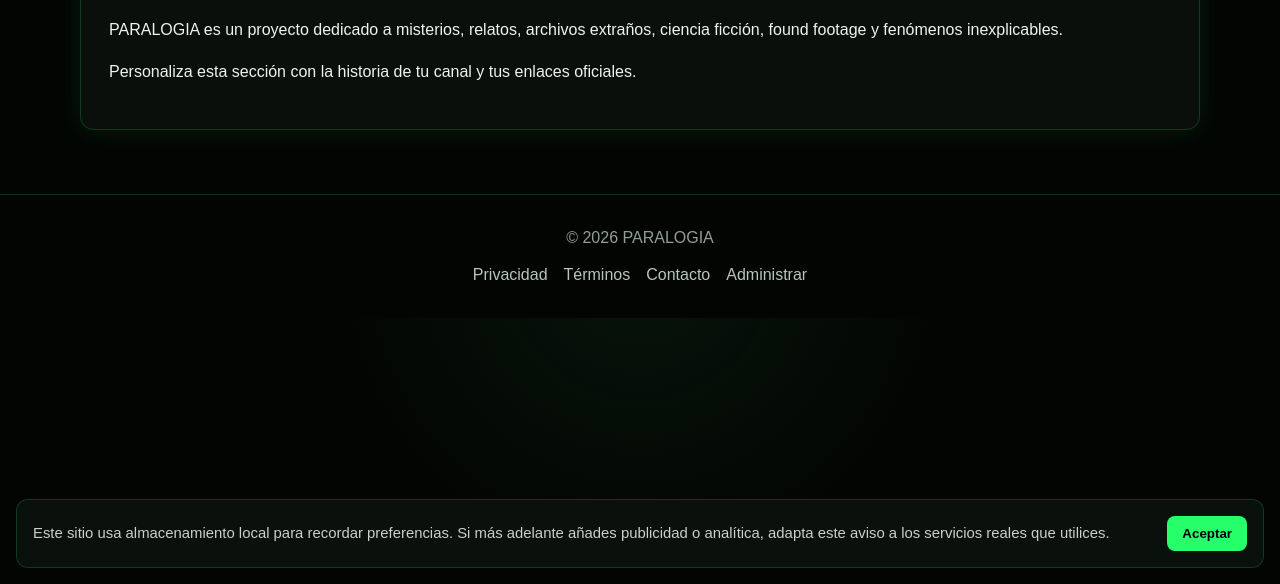
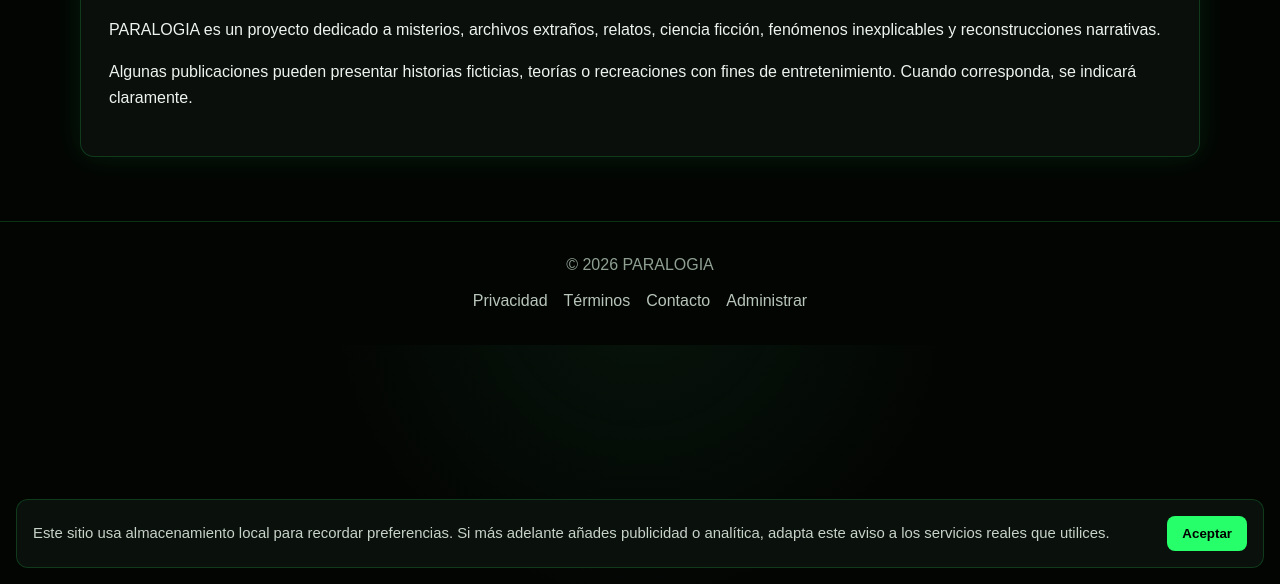
Before and after one commit to ulmeriano67-glitch/PARALOGIA, an Eleventy site: page src/sobre.njk in a window 1280 px wide. Shown: the part 216-800 px from the top of the page. Built offline with nearby package versions, Linux system fonts and the light colour scheme; Eleventy itself is replaced by a stand-in of ours; files that its build step writes are made by us from their sources.

Commit message:
Update sobre.njk

```diff
--- a/src/sobre.njk
+++ b/src/sobre.njk
@@ -3,4 +3,17 @@
 title: Sobre PARALOGIA
 permalink: /sobre/index.html
 ---
-<section class="section"><div class="container"><div class="page-box"><h1>Sobre PARALOGIA</h1><p>PARALOGIA es un proyecto dedicado a misterios, relatos, archivos extraños, ciencia ficción, found footage y fenómenos inexplicables.</p><p>Personaliza esta sección con la historia de tu canal y tus enlaces oficiales.</p></div></div></section>
+
+<section class="section">
+  <div class="container">
+    <div class="page-box">
+
+      <h1>{{ paginas.sobre.titulo }}</h1>
+
+      <p>{{ paginas.sobre.texto1 }}</p>
+
+      <p>{{ paginas.sobre.texto2 }}</p>
+
+    </div>
+  </div>
+</section>
```
